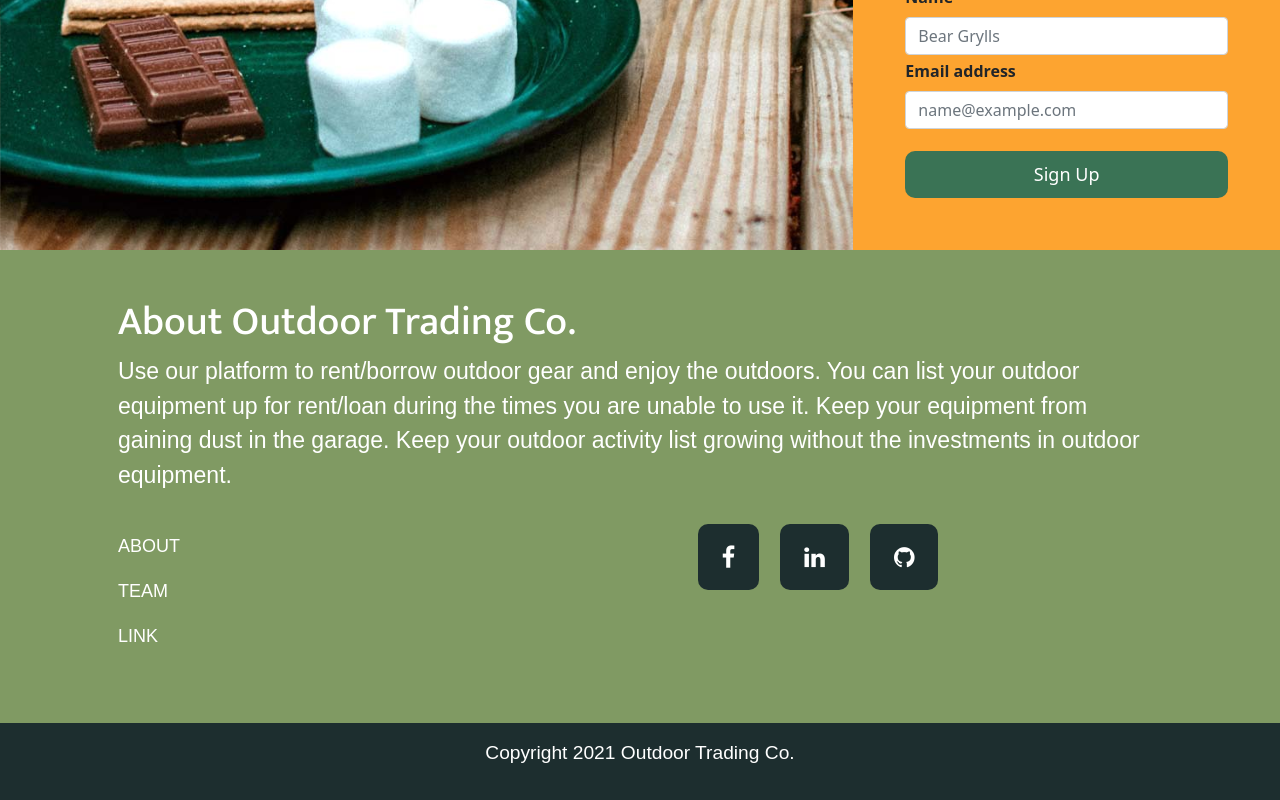
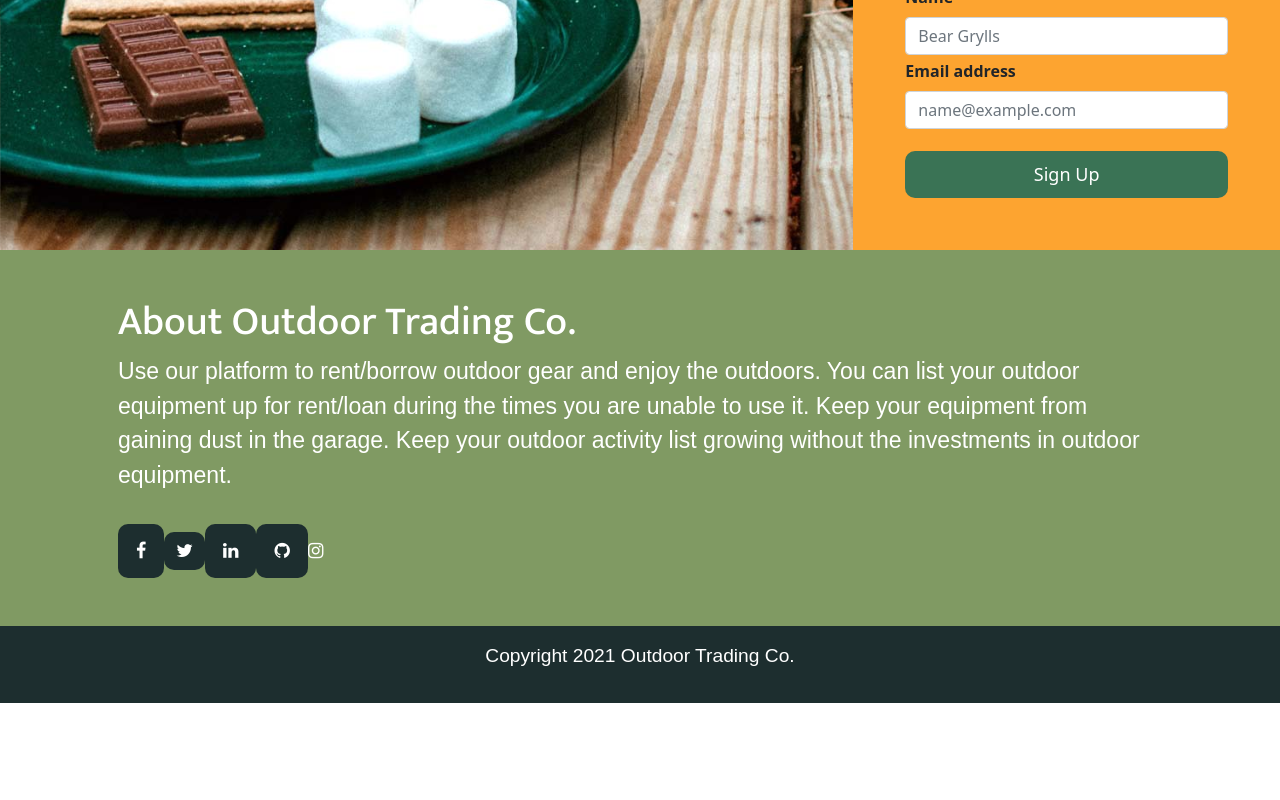
Before and after one commit to NeedaMehmud/outdoor-trading-co, a React (Create React App) app in the folder client/: page /SignUp in a window 1280 px wide. Shown: the part 1653-2453 px from the top of the page. After the commit the page ends 2356 px from the top, so only its background shows below. Built offline with nearby package versions, Linux system fonts and the light colour scheme; a web font is replaced by a local one.

Commit message:
added icons

```diff
--- a/client/src/components/Footer.js
+++ b/client/src/components/Footer.js
@@ -13,17 +13,12 @@ function Footer() {
             Keep your equipment from gaining dust in the garage.
             Keep your outdoor activity list growing without the investments in outdoor equipment. </p>
           </p>
-          <div className="col-lg-4 col-sm-1 my-2">
-            <p><a href="#">About</a></p>
-            <p><a href="#">Team</a></p>
-            <p><a href="#">Link</a></p>
-          </div>
-          <div className="col text-center">
-            <ul className="social-icons">
-              <li className="m-2"><a href="https://www.facebook.com/Outdoor-Trading-Co-100466249039342" className="social-icon"> <i className="fa fa-facebook fa-lg"></i></a></li>
-              <li className="m-2"><a href="https://www.linkedin.com/company/outdoor-trading-co/" className="social-icon"> <i className="fa fa-linkedin fa-lg"></i></a></li>
-              <li className="m-2"><a href="https://github.com/NeedaMehmud2017/outdoor-trading-co" className="social-icon"> <i className="fa fa-github fa-lg"></i></a></li>
-            </ul>
+          <div class="icons">
+            <a href="https://www.facebook.com/Outdoor-Trading-Co-100466249039342"><i class="fa fa-facebook"></i></a>
+            <a href="https:twitter.com/"><i class="fa fa-twitter"></i></a>
+            <a href="https://www.linkedin.com/company/outdoor-trading-co/"><i class="fa fa-linkedin"></i></a>
+            <a href="https://github.com/NeedaMehmud2017/outdoor-trading-co"><i class="fa fa-github"></i></a>
+            <a href="https://www.instagram.com/"><i class="fa fa-instagram"></i></a>
           </div>
         </div>
       </div>
```
